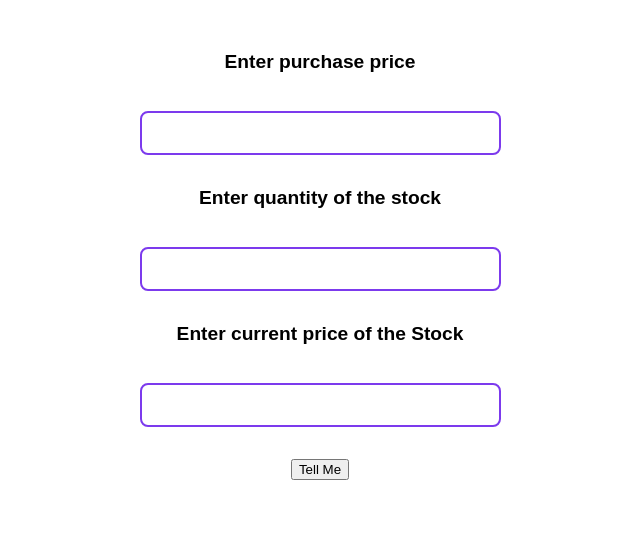
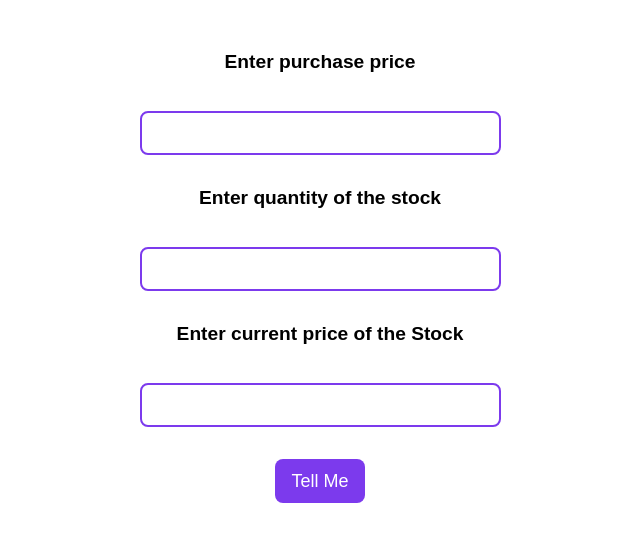
Before and after one commit to abhirajb/Stock-Profit-Loss, a plain HTML site: page index.html in a window 1280 px wide. Shown: the part 79-620 px from the top of the page, without its empty margins (320-960 px from the left). Drawn offline with Linux system fonts and the light colour scheme.

Commit message:
update: added styling to button

```diff
--- a/styles.css
+++ b/styles.css
@@ -29,3 +29,16 @@ body {
     font-family: "Work Sans", sans-serif;
     text-align: center;
 }
+
+#btn {
+    background: var(--primary-color);
+    border: none;
+    color: #fff;
+    padding: 0.7rem 1rem;
+    border-radius: 0.5rem;
+    font-size: large;
+    cursor: pointer;
+    outline: #fff;
+    margin: auto;
+    display: block;
+}
```
